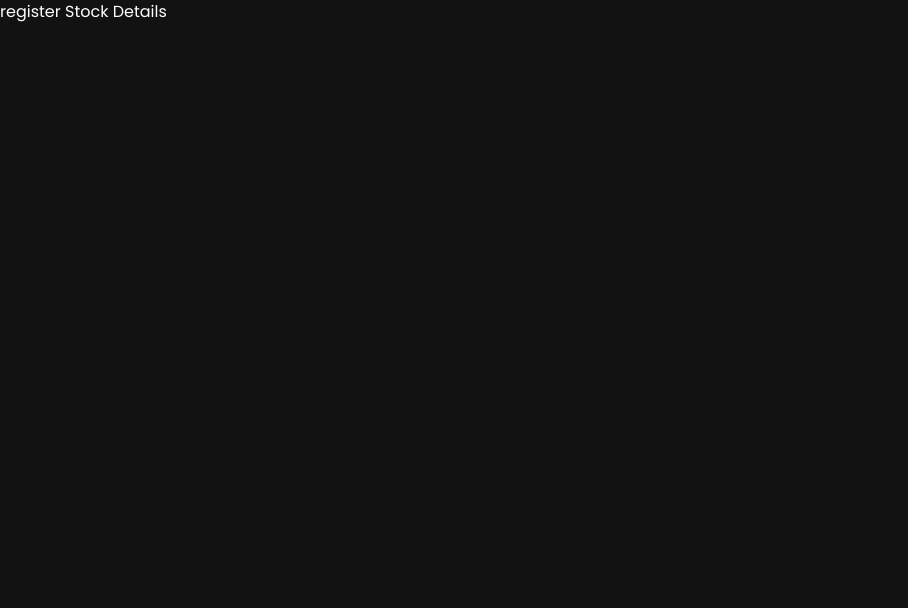
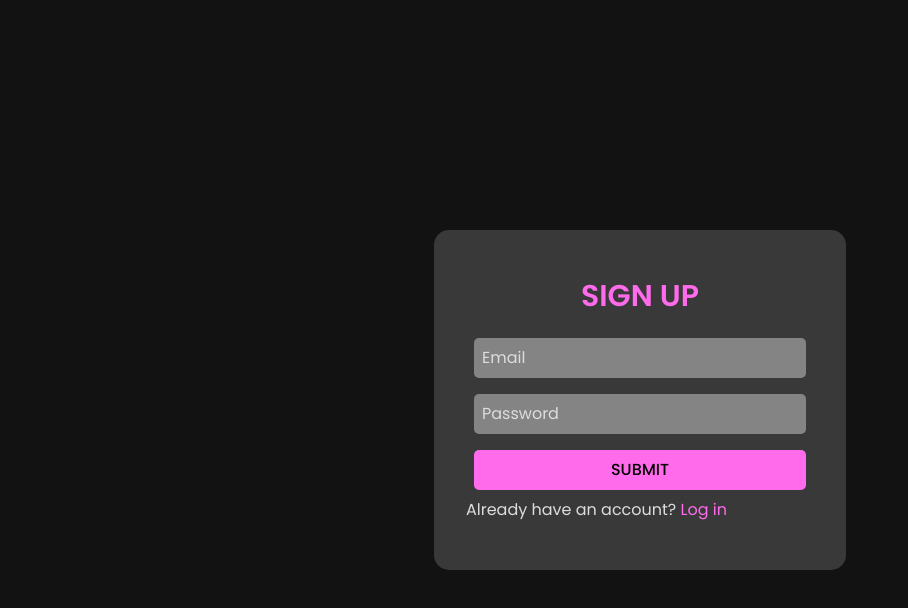
Before and after one commit to me-sanath/hackai_stocker, a React (Vite) app in the folder client/: page /register in a window 1280 px wide. Shown: the top 608 px of the page, without its empty margins (0-908 px from the left). Built offline with nearby package versions, Linux system fonts and the light colour scheme.

Commit message:
login and signup page

```diff
--- a/client/src/App.jsx
+++ b/client/src/App.jsx
@@ -1,6 +1,8 @@
 import React from 'react'
 import Home from './pages/Home';
 import Company from './pages/Company';
+import Login from './pages/Login';
+import Signup from './pages/Signup';
 import { BrowserRouter, Routes, Route } from 'react-router-dom';
 const App = () => {
   return (
@@ -10,6 +12,8 @@ const App = () => {
             <Route index element={<Home />} />
             <Route path='/home' element={<Home />} />
             <Route path="/:companyName" element={<Company />} />
+            <Route path='/login' element={<Login />} />
+            <Route path='/register' element={<Signup />} />
           </Routes>
         </BrowserRouter>
       </>
--- a/client/src/index.css
+++ b/client/src/index.css
@@ -13,3 +13,8 @@
   scroll-behavior: smooth;
   color-scheme: dark;
 }
+
+*::selection{
+  background-color: #ff6beb;
+  color: black;
+}
--- /dev/null
+++ b/client/src/pages/Login.jsx
@@ -0,0 +1,53 @@
+import React, { useState } from 'react';
+import { useNavigate, Link } from 'react-router-dom';
+import axios from 'axios';
+
+const Login = () => {
+    var [form, setForm] = useState({});
+    const navigate = useNavigate();
+    var [message, setMessage] = useState("");
+
+    const handleChange = (event) => {
+        const name = event.target.name;
+        const value = event.target.value;
+
+        setForm({
+            ...form,
+            [name]: value,
+        })
+    }
+
+    const handleSubmit = async (event) => {
+        event.preventDefault();
+        const { data } = await axios.post(backendPortURL + 'auth/login', form);
+        if (data.error) {
+            setMessage(data.error);
+        } else {
+            setForm({});
+            setMessage("Login successful");
+            navigate(`/hero?token=${data.token}`);
+        }
+    }
+
+    return (
+        <div className='flex flex-col justify-center items-center h-screen bg-gradient-to-tl'>
+            <div className='bg-[#393939] px-8 py-12 rounded-[15px]'>
+                <h3 className='text-[#ff6beb] text-center text-3xl font-semibold pb-4'>LOGIN</h3>
+                <form onSubmit={handleSubmit} className='flex flex-col'>
+                    <input type='email' placeholder='Email' name='email' onChange={handleChange} required className='m-2 p-2 bg-[#aaaa] placeholder:text-[#dddddd] rounded-[5px] text-black' />
+                    <input type='password' placeholder='Password' name='password' onChange={handleChange} required className='m-2 p-2 bg-[#aaaa] placeholder:text-[#dddddd] rounded-[5px] text-black' />
+                    <button type='submit' className='bg-[#ff6beb] text-black m-2 p-2 rounded-[5px] font-medium hover:drop-shadow-[0_7px_7px_rgba(255,100,204,0.6)]' >SUBMIT</button>
+                    <p className='text-[#ff0000]'>{message}</p>
+                </form>
+                <p className='text-[#ddd]'>Don't have an account? <span><Link to="/register" className="text-[#ff6beb]">
+                    <button
+                        className='text-[#ff6beb]'>
+                        Register here
+                    </button>
+                </Link></span></p>
+            </div>
+        </div>
+    )
+}
+
+export default Login
--- /dev/null
+++ b/client/src/pages/Signup.jsx
@@ -0,0 +1,62 @@
+import React, { useState } from 'react';
+import { useNavigate, Link } from 'react-router-dom';
+import axios from 'axios';
+
+const Signup =  () => {
+
+  var [form, setForm] = useState({});
+  const navigate = useNavigate();
+  var [message, setMessage] = useState("");
+
+  const handleChange = (event) => {
+    const name = event.target.name;
+    const value = event.target.value;
+
+    setForm({
+        ...form,
+        [name]: value,
+    })
+  }
+
+  const handleSubmit = async (event) => {
+    event.preventDefault();
+    console.log(form);
+    try{
+      const {data} = await axios.post(backendPortURL + 'auth/register', form)
+      if(data.error){
+        console.log(data.error);
+        setMessage(data.error);
+      } else {
+        setForm({});
+        console.log('Login Successful');
+        navigate(`/hero?token=${data.token}`);
+      }
+    }
+    catch(err){
+      setMessage(err);
+      console.log(err);
+    }
+  }
+
+  return (
+    <div className='flex flex-col justify-center items-center h-screen bg-gradient-to-tl'>
+            <div className='bg-[#393939] px-8 py-12 rounded-[15px]'>
+                <h3 className='text-[#ff6beb] text-center text-3xl font-semibold pb-4'>SIGN UP</h3>
+                <form onSubmit={handleSubmit} className='flex flex-col'>
+                    <input type='email' placeholder='Email' name='email' onChange={handleChange} required className='m-2 p-2 bg-[#aaaa] placeholder:text-[#dddddd] rounded-[5px] text-black' />
+                    <input type='password' placeholder='Password' name='password' onChange={handleChange} required className='m-2 p-2 bg-[#aaaa] placeholder:text-[#dddddd] rounded-[5px] text-black' />
+                    <button type='submit' className='bg-[#ff6beb] text-black m-2 p-2 rounded-[5px] font-medium hover:drop-shadow-[0_7px_7px_rgba(255,100,204,0.6)]' >SUBMIT</button>
+                    <p className='text-[#ff0000]'>{message}</p>
+                </form>
+                <p className='text-[#ddd]'>Already have an account? <span><Link to="/login" className="text-[#ff6beb]">
+                    <button
+                        className='text-[#ff6beb]'>
+                        Log in
+                    </button>
+                </Link></span></p>
+            </div>
+        </div>
+  )
+}
+
+export default Signup;
```
